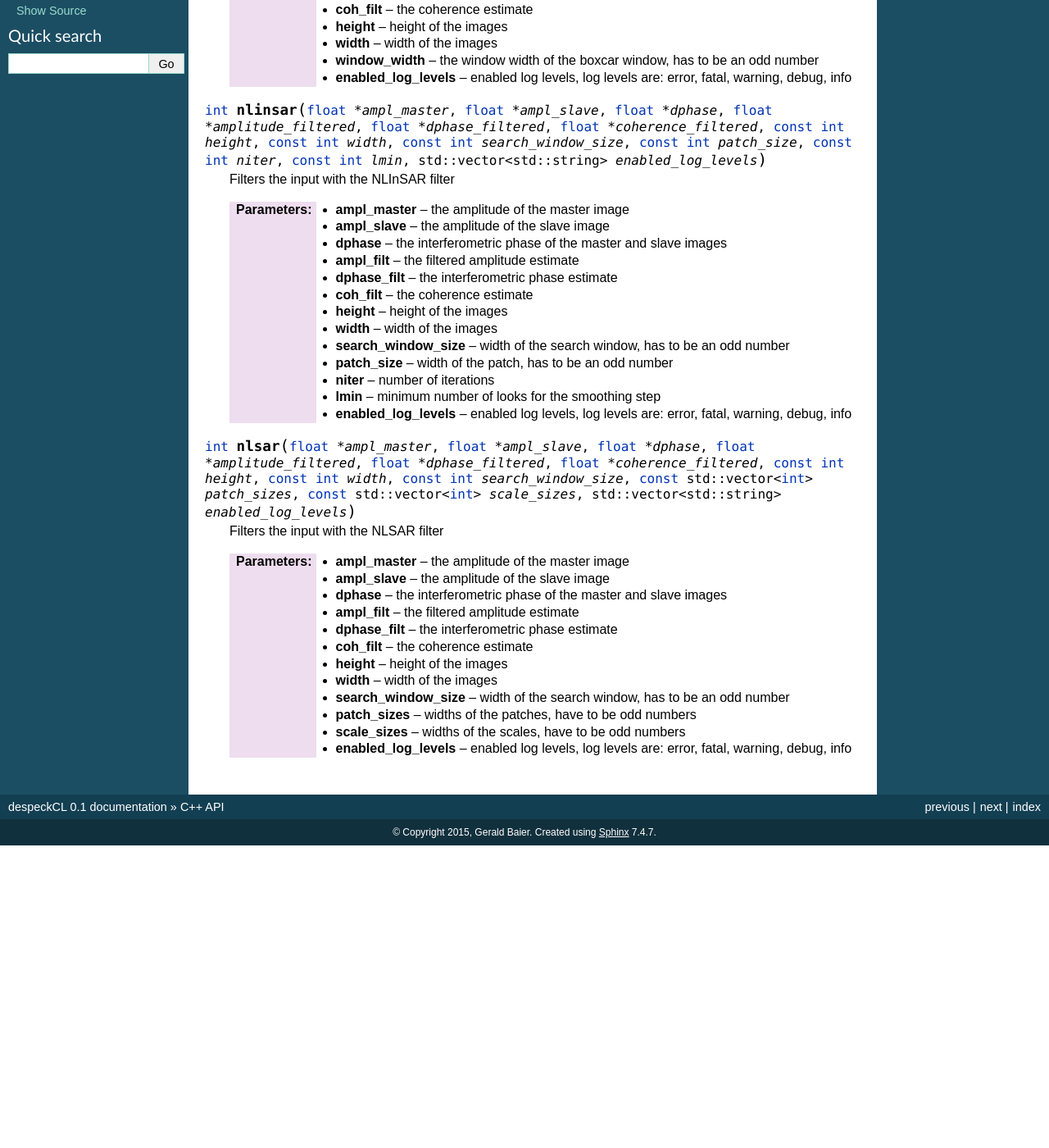
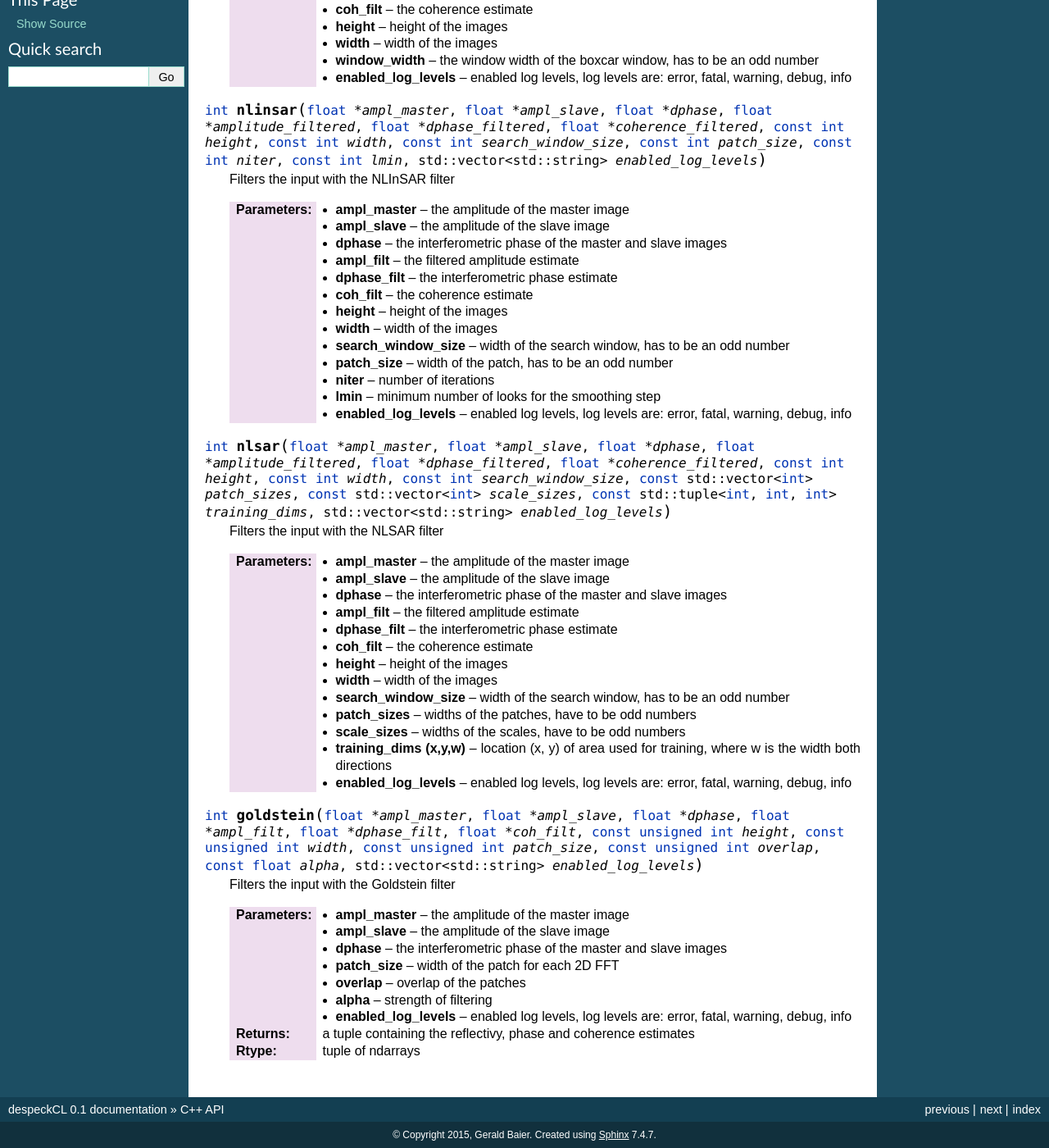
Before and after one commit to gbaier/despeckCL, a Sphinx documentation site: the page built from doc/cpp_api.rst, in a window 1280 px wide and 1400 px high, scrolled down 299 px. Shown: the whole window at 82% size. Built offline with Sphinx 7.4.7, drawn with Linux system fonts in a browser that asks for light colours; before the commit the page ends 1330 px from its top, so only the background shows below that.

Commit message:
updated c++ docu

```diff
--- a/doc/cpp_api.rst
+++ b/doc/cpp_api.rst
@@ -35,7 +35,7 @@ C++ API
    :param lmin: minimum number of looks for the smoothing step
    :param enabled_log_levels: enabled log levels, log levels are: error, fatal, warning, debug, info
 
-.. cpp:function:: int nlsar(float* ampl_master, float* ampl_slave, float* dphase, float* amplitude_filtered, float* dphase_filtered, float* coherence_filtered, const int height, const int width, const int search_window_size, const std::vector<int> patch_sizes, const std::vector<int> scale_sizes, std::vector<std::string> enabled_log_levels)
+.. cpp:function:: int nlsar(float* ampl_master, float* ampl_slave, float* dphase, float* amplitude_filtered, float* dphase_filtered, float* coherence_filtered, const int height, const int width, const int search_window_size, const std::vector<int> patch_sizes, const std::vector<int> scale_sizes, const std::tuple<int, int, int> training_dims, std::vector<std::string> enabled_log_levels)
 
    Filters the input with the NLSAR filter
 
@@ -50,4 +50,19 @@ C++ API
    :param search_window_size: width of the search window, has to be an odd number
    :param patch_sizes: widths of the patches, have to be odd numbers
    :param scale_sizes: widths of the scales, have to be odd numbers
+   :param training_dims (x,y,w): location (x, y) of area used for training, where w is the width both directions
    :param enabled_log_levels: enabled log levels, log levels are: error, fatal, warning, debug, info
+
+.. cpp:function:: int goldstein(float* ampl_master, float* ampl_slave, float* dphase, float* ampl_filt, float* dphase_filt, float* coh_filt, const unsigned int height, const unsigned int width, const unsigned int patch_size, const unsigned int overlap, const float alpha, std::vector<std::string> enabled_log_levels)
+
+    Filters the input with the Goldstein filter
+
+    :param ampl_master: the amplitude of the master image
+    :param ampl_slave: the amplitude of the slave image
+    :param dphase: the interferometric phase of the master and slave images
+    :param patch_size: width of the patch for each 2D FFT
+    :param overlap: overlap of the patches
+    :param alpha: strength of filtering
+    :param enabled_log_levels: enabled log levels, log levels are: error, fatal, warning, debug, info
+    :return: a tuple containing the reflectivy, phase and coherence estimates
+    :rtype: tuple of ndarrays
```
